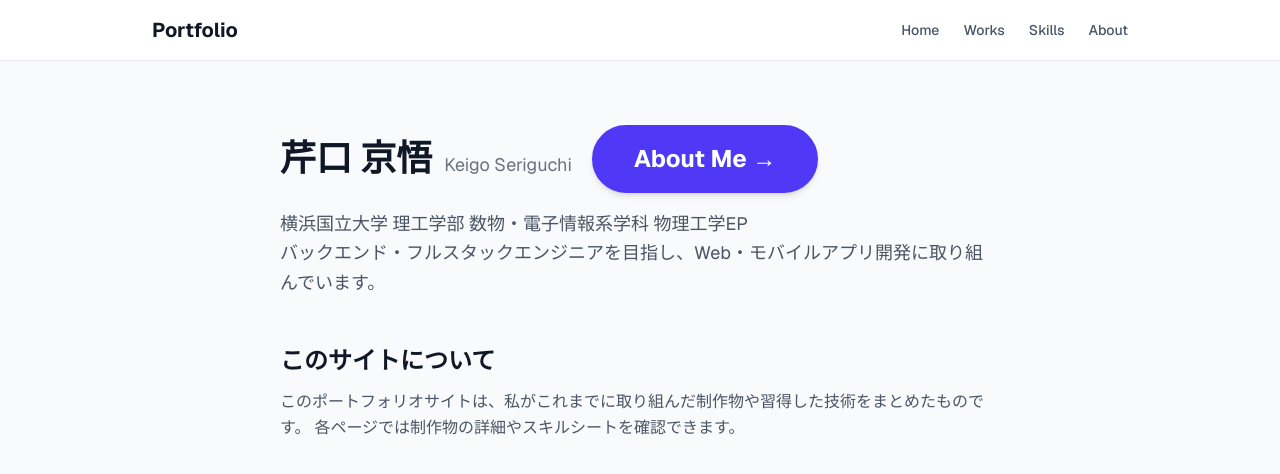
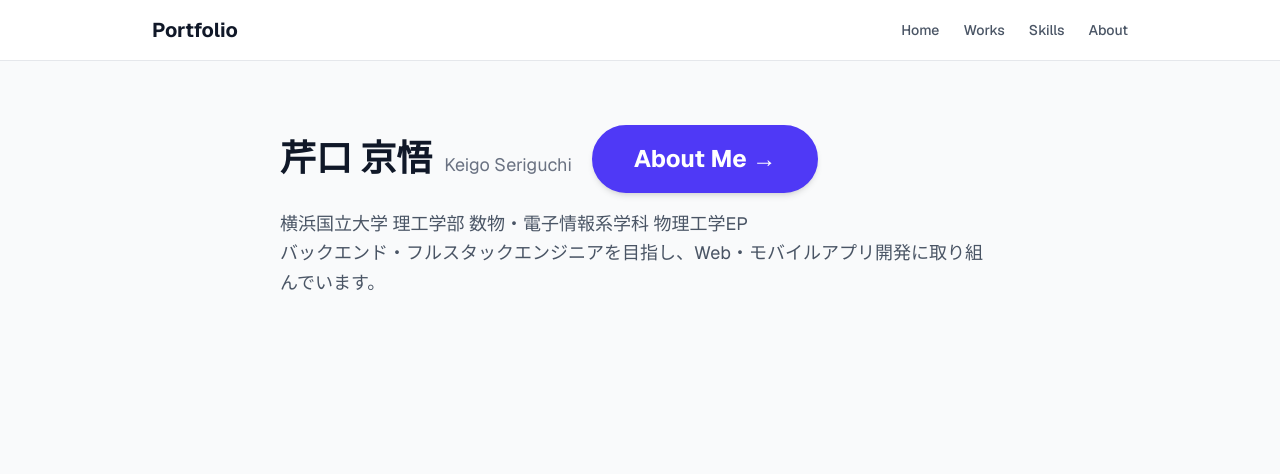
Before and after one commit to Seripro/portfolio, a Next.js app: page / in a window 1280 px wide. Shown: the top 474 px of the page. Built offline with nearby package versions, Linux system fonts and the light colour scheme.

Commit message:
いらない文言を削除

```diff
--- a/app/page.tsx
+++ b/app/page.tsx
@@ -24,16 +24,6 @@ export default function Page() {
           バックエンド・フルスタックエンジニアを目指し、Web・モバイルアプリ開発に取り組んでいます。
         </p>
       </section>
-
-      <section className="mt-12">
-        <h2 className="text-2xl font-semibold text-gray-900">
-          このサイトについて
-        </h2>
-        <p className="mt-3 leading-relaxed text-gray-600">
-          このポートフォリオサイトは、私がこれまでに取り組んだ制作物や習得した技術をまとめたものです。
-          各ページでは制作物の詳細やスキルシートを確認できます。
-        </p>
-      </section>
     </div>
   );
 }
```
